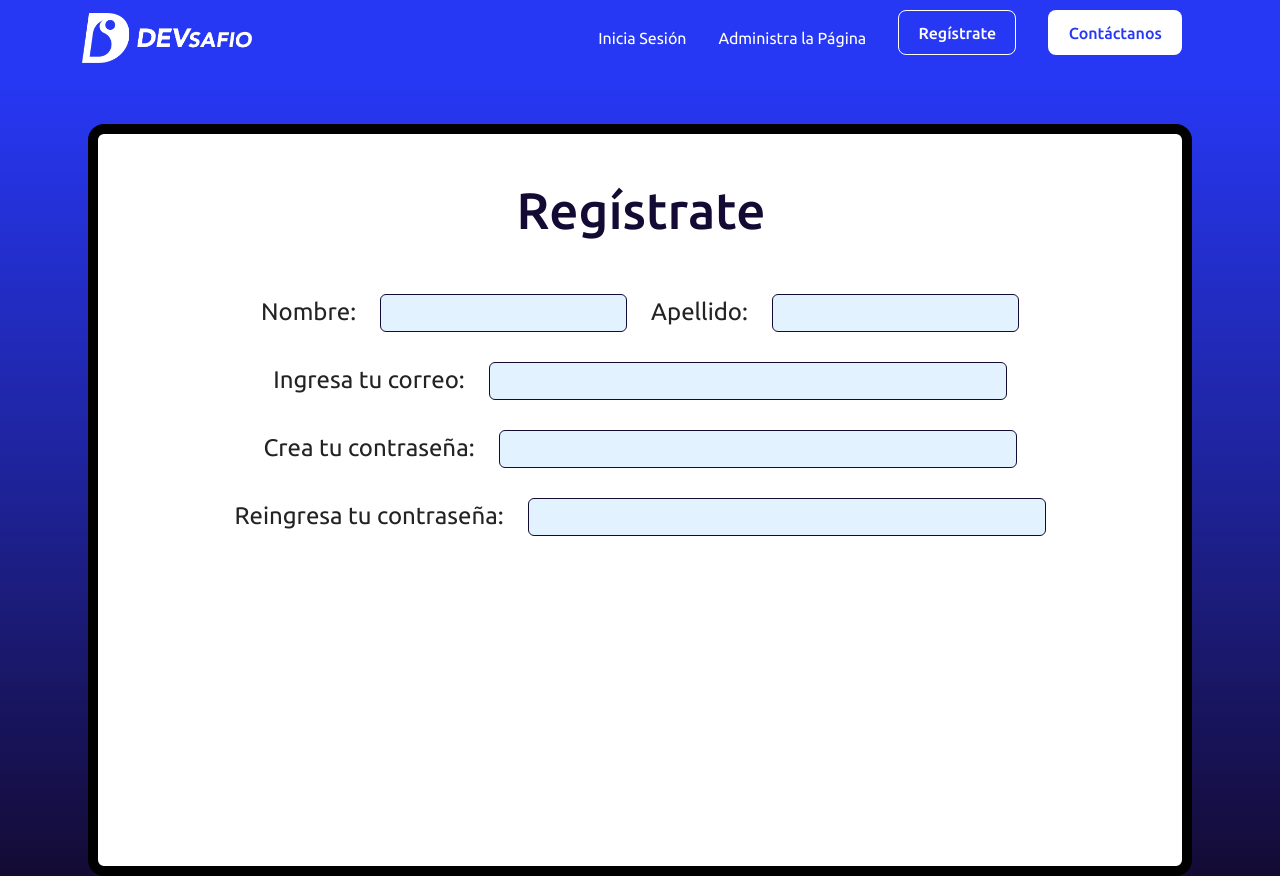
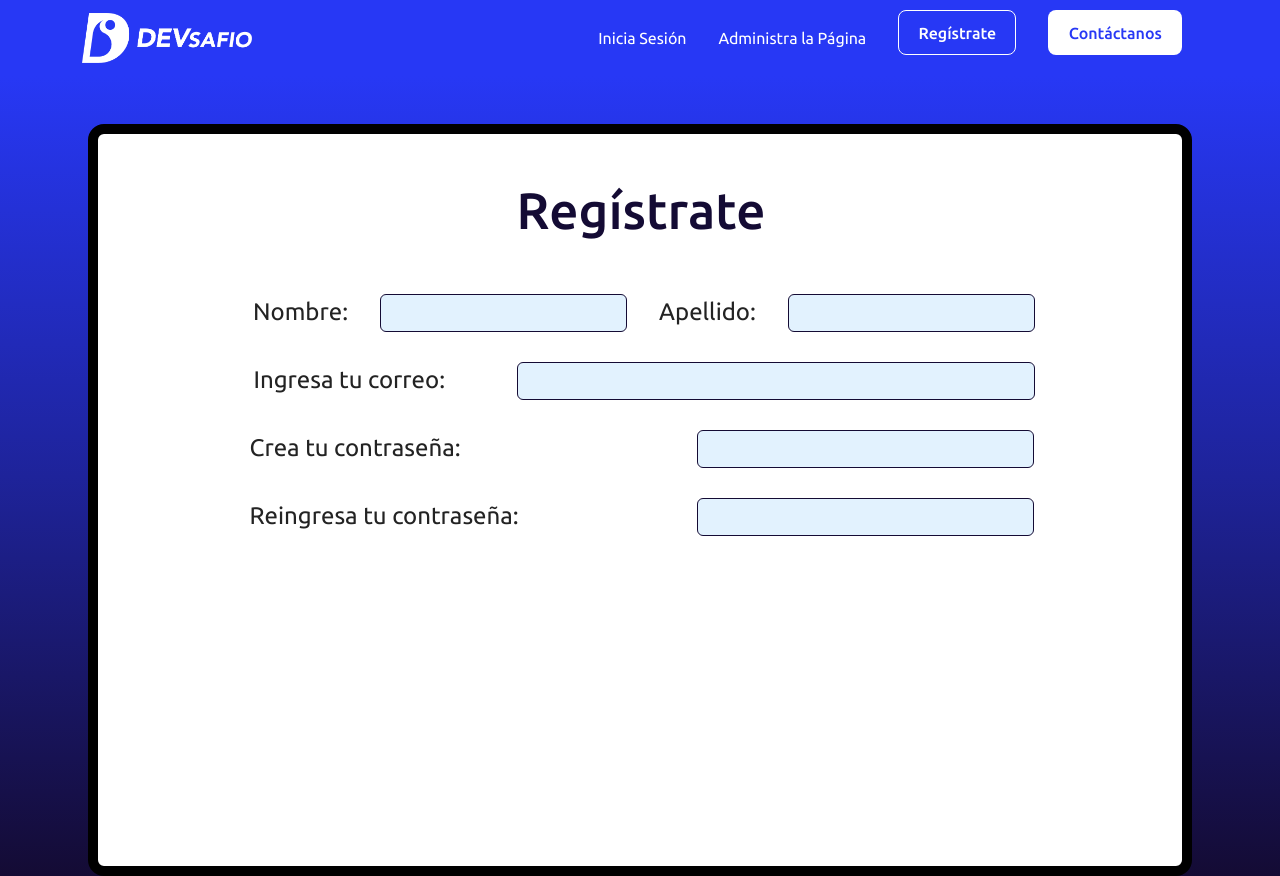
Before and after one commit to dlab-team/c17-incubadora-frontend, a React (Vite) app: page /registrate in a window 1280 px wide. Built offline with nearby package versions, Linux system fonts and the light colour scheme.

Commit message:
se ajustan input version mobile

```diff
--- a/src/components/register/Register.jsx
+++ b/src/components/register/Register.jsx
@@ -22,23 +22,23 @@ const Register = () => {
 
 
 
-      <Row className="justify-content-md-center pt-5">
-        <Col className="col-md-auto "  xs={12} ><p className="text-start " >Nombre:</p>
+      <Row className="justify-content-md-center pt-5 ">
+        <Col className="col-md-auto"    xs={12} ><p className="text-start text-md-end px-md-2">Nombre:</p>
         </Col>
         <Col xs={12} md={3}>
-         <Form.Control type="text" placeholder="" />
+         <Form.Control  type="text" placeholder="" />
           </Col>
 
-          <Col className="col-md-auto " xs={12}  ><p className="text-start" >Apellido:</p>
+          <Col className="col-md-auto "   xs={12}   ><p className=" text-md-end text-start px-md-2" >Apellido:</p>
         </Col>
-        <Col xs={12} md={3}>
+        <Col   xs={12} md={3}>
          <Form.Control type="text" placeholder="" />
           </Col>
 
       </Row>
 
       <Row className="justify-content-md-center pt-3">
-      <Col className="col-md-auto" xs={12} ><p className="text-start" >Ingresa tu correo:</p>
+      <Col className="" xs={12} md={3}><p className="text-start px-md-2" >Ingresa tu correo:</p>
         </Col>
         <Col xs={12} md={6}>
          <Form.Control type="text" placeholder="" />
@@ -46,9 +46,9 @@ const Register = () => {
       </Row>
 
       <Row className="justify-content-md-center pt-3">
-      <Col className="col-md-auto" xs={12} ><p className="text-start" >Crea tu contraseña:</p>
+      <Col className="col-md-5" xs={12} ><p className="text-start px-md-1" >Crea tu contraseña:</p>
         </Col>
-        <Col xs={12} md={6}>
+        <Col xs={12} md={4}>
          <Form.Control type="text" placeholder="" />
           </Col>
 
@@ -56,9 +56,9 @@ const Register = () => {
       </Row>
 
       <Row className="justify-content-md-center pt-3">
-      <Col className="col-md-auto" xs={12} ><p className="text-start" >Reingresa tu contraseña:</p>
+      <Col className="col-md-5" xs={12} ><p className="text-start px-md-1" >Reingresa tu contraseña:</p>
         </Col>
-        <Col xs={12} md={6}>
+        <Col xs={12} md={4}>
          <Form.Control type="text" placeholder="" />
           </Col>
 
```
